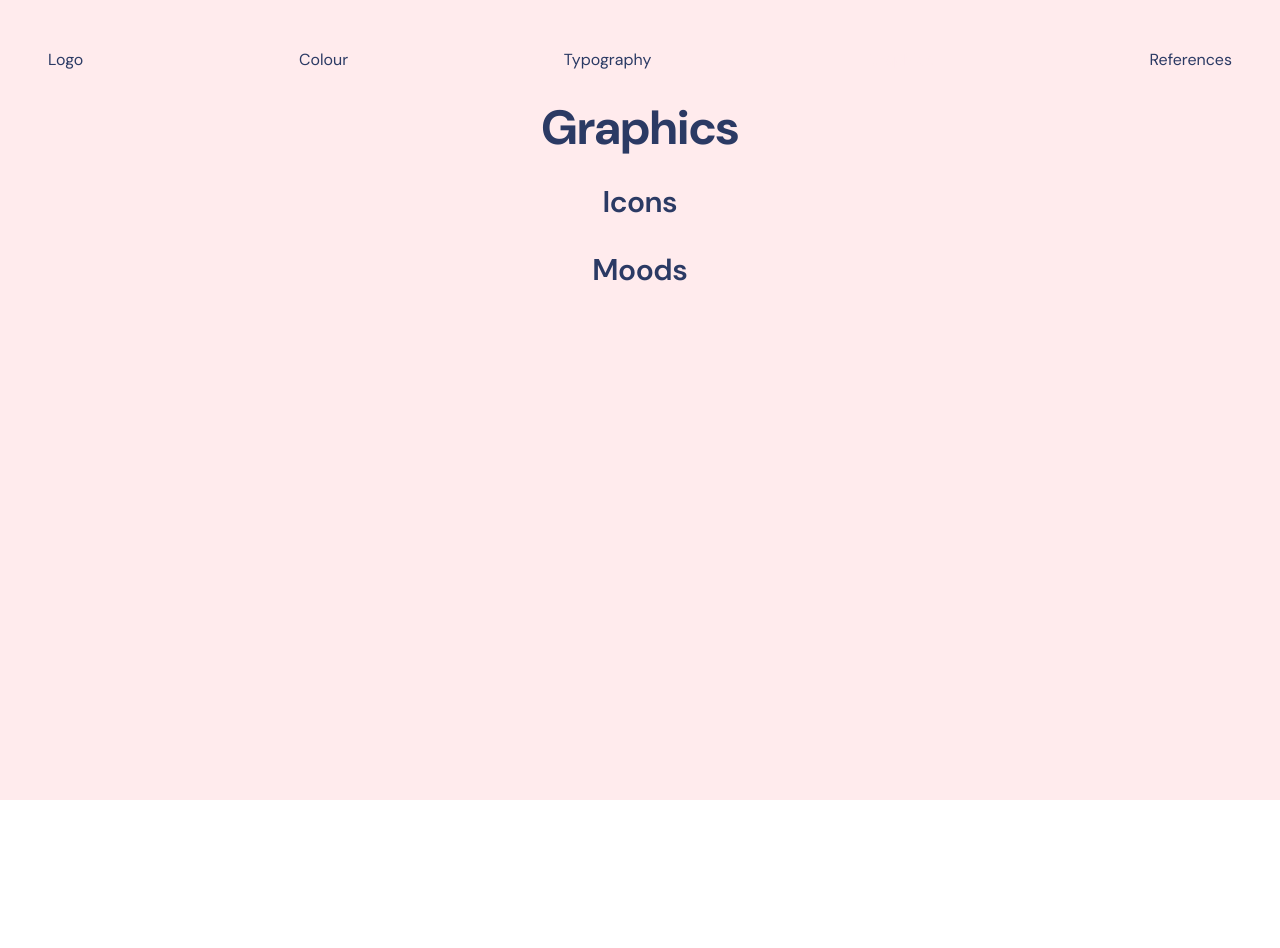
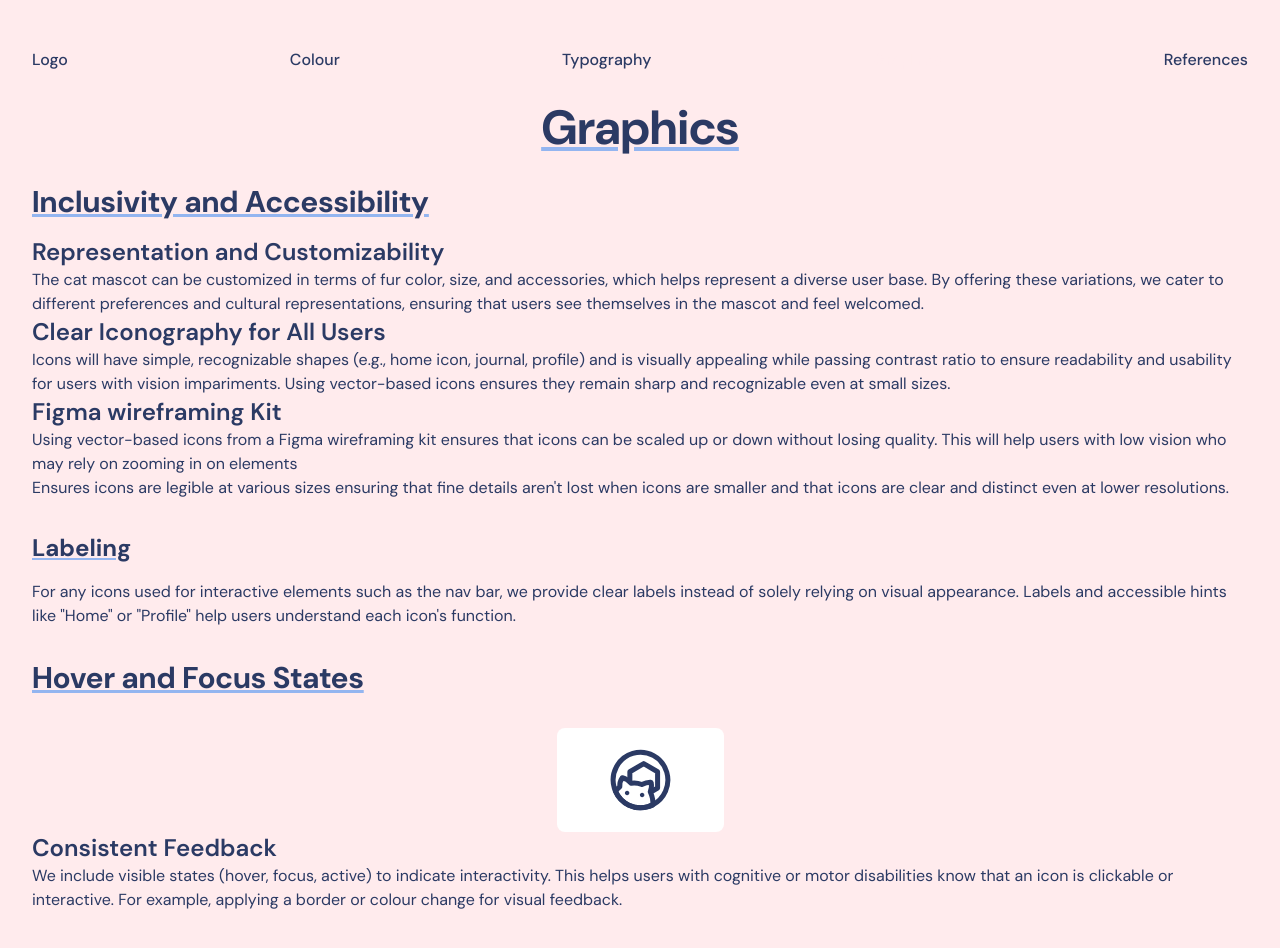
Before and after one commit to achen930/meowfulness-styleguide, a Next.js app in the folder meowfulness/: page /graphics in a window 1280 px wide. Shown: the top 948 px of the page. Before the commit the page ends 800 px from the top, so only its background shows below. Built offline with nearby package versions, Linux system fonts and the light colour scheme.

Commit message:
fix typography

```diff
--- a/meowfulness/src/app/graphics/page.tsx
+++ b/meowfulness/src/app/graphics/page.tsx
@@ -1,18 +1,152 @@
 import Nav from "@/components/NavBar";
 export default function Graphics() {
 	return (
-		<div className="space-y-8 px-8 py-12 bg-accent text-primary h-screen">
+		<div className="space-y-8 px-8 py-12 bg-accent text-primary">
 			<Nav />
 
-			<h1 className="text-5xl font-bold text-center underline decoration-accent">
+			<h1 className="text-5xl font-bold text-center underline decoration-tertiary">
 				Graphics
 			</h1>
-
-			<section className="space-y-8 flex flex-col items-center">
-				<h2 className="text-3xl font-semibold">Icons</h2>
+			<section>
+				<h2 className="text-3xl font-bold underline decoration-tertiary mb-4">
+					Inclusivity and Accessibility
+				</h2>
+				<div>
+					<h3 className="text-2xl font-semibold text-primary">
+						Representation and Customizability
+					</h3>
+					<p>
+						The cat mascot can be customized in terms of fur color, size, and
+						accessories, which helps represent a diverse user base. By offering
+						these variations, we cater to different preferences and cultural
+						representations, ensuring that users see themselves in the mascot
+						and feel welcomed.
+					</p>
+				</div>
+				<div>
+					<h3 className="text-2xl font-semibold text-primary">
+						Clear Iconography for All Users
+					</h3>
+					<p>
+						Icons will have simple, recognizable shapes (e.g., home icon,
+						journal, profile) and is visually appealing while passing contrast
+						ratio to ensure readability and usability for users with vision
+						impariments. Using vector-based icons ensures they remain sharp and
+						recognizable even at small sizes.
+					</p>
+				</div>
+				<div>
+					<h3 className="text-2xl font-semibold text-primary">
+						Figma wireframing Kit
+					</h3>
+					<p>
+						Using vector-based icons from a Figma wireframing kit ensures that
+						icons can be scaled up or down without losing quality. This will
+						help users with low vision who may rely on zooming in on elements
+					</p>
+					<p>
+						Ensures icons are legible at various sizes ensuring that fine
+						details aren't lost when icons are smaller and that icons are clear
+						and distinct even at lower resolutions.
+					</p>
+				</div>
+			</section>
+			<section>
+				<h2 className="text-2xl font-bold underline decoration-tertiary mb-4">
+					Labeling
+				</h2>
+				<p>
+					For any icons used for interactive elements such as the nav bar, we
+					provide clear labels instead of solely relying on visual appearance.
+					Labels and accessible hints like "Home" or "Profile" help users
+					understand each icon's function.
+				</p>
+			</section>
+			<section>
+				<h2 className="text-3xl font-bold underline decoration-tertiary mb-4">
+					Hover and Focus States
+				</h2>
+				<div className="mt-8 flex flex-col items-center text-primary px-2">
+					<div className="flex gap-1x justify-center bg-white rounded-lg p-4">
+						<div className="flex justify-center items-center">
+							<div className="hover:bg-secondary rounded-[100px] w-full h-full px-8 cursor-pointer">
+								<svg
+									width="71"
+									height="72"
+									viewBox="0 0 71 72"
+									fill="none"
+									xmlns="http://www.w3.org/2000/svg"
+								>
+									<path
+										d="M47.5552 60.9375C47.2594 61.0875 46.9265 61.2375 46.5937 61.3875C45.4844 61.875 44.375 62.2875 43.2286 62.625C29.8792 66.6 15.938 59.8125 10.4651 47.25C11.6484 45.525 13.2015 44.025 14.8286 42.7875C14.5328 39.825 15.1984 36.825 17.3062 33.675C20.7083 34.6875 23.6297 36.525 25.9594 39.225C29.7312 38.5125 33.3552 39.075 36.8312 40.5375C39.9005 38.9625 42.8219 38.1 45.5583 38.2125C45.8541 38.175 46.15 38.4 46.2239 38.7375C46.8156 42 46.5198 45.0375 45.2255 47.8125C47.1854 52.125 48.4797 56.7 47.5552 60.9375Z"
+										stroke="#2B3A64"
+										strokeWidth="5"
+										strokeMiterlimit="10"
+										strokeLinecap="round"
+										strokeLinejoin="round"
+									/>
+									<path
+										d="M22.1135 51.15C23.3389 51.15 24.3323 50.1427 24.3323 48.9C24.3323 47.6574 23.3389 46.65 22.1135 46.65C20.8881 46.65 19.8948 47.6574 19.8948 48.9C19.8948 50.1427 20.8881 51.15 22.1135 51.15Z"
+										fill="#2B3A64"
+									/>
+									<path
+										d="M37.1271 53.2875C38.3525 53.2875 39.3458 52.2801 39.3458 51.0375C39.3458 49.7948 38.3525 48.7875 37.1271 48.7875C35.9017 48.7875 34.9083 49.7948 34.9083 51.0375C34.9083 52.2801 35.9017 53.2875 37.1271 53.2875Z"
+										fill="#2B3A64"
+									/>
+									<path
+										d="M47.5552 60.9375C47.2594 61.0875 46.9266 61.2375 46.5938 61.3875C45.4844 61.875 44.375 62.2875 43.2287 62.625C29.8792 66.6 15.938 59.8125 10.4651 47.25C10.2802 46.8 10.0953 46.35 9.91044 45.8625C9.68857 45.1875 9.42971 44.5125 9.24482 43.8375C4.99221 29.1375 13.2755 13.725 27.7714 9.37502C42.2672 5.06252 57.4656 13.425 61.7552 28.1625C65.5641 41.325 59.3146 55.0875 47.5552 60.9375Z"
+										stroke="#2B3A64"
+										strokeWidth="5"
+										strokeMiterlimit="10"
+									/>
+									<path
+										d="M45.3734 48.225L52.5843 43.9875V27.75L38.7172 19.6125L24.85 27.75V36.975"
+										stroke="#2B3A64"
+										strokeWidth="5"
+										strokeMiterlimit="10"
+										strokeLinejoin="round"
+									/>
+								</svg>
+							</div>
+						</div>
+					</div>
+				</div>
+				<div>
+					<h3 className="text-2xl font-semibold text-primary">
+						Consistent Feedback
+					</h3>
+					<p>
+						We include visible states (hover, focus, active) to indicate
+						interactivity. This helps users with cognitive or motor disabilities
+						know that an icon is clickable or interactive. For example, applying
+						a border or colour change for visual feedback.
+					</p>
+				</div>
+			</section>
+			<section>
+				<h2 className="text-3xl font-bold underline decoration-tertiary mb-4">
+					Visual Appeal and Usability
+				</h2>
+				<div>
+					<h3 className="text-2xl font-semibold text-primary">
+						Designed Elements for Better Focus
+					</h3>
+				</div>
+				<div>
+					<h3 className="text-2xl font-semibold text-primary">
+						Consistent and Scalable Sizing
+					</h3>
+				</div>
 			</section>
 			<section className="space-y-8 flex flex-col items-center">
-				<h2 className="text-3xl font-semibold">Moods</h2>
+				<h2 className="text-3xl font-bold underline decoration-tertiary mb-4">
+					Icons
+				</h2>
+			</section>
+			<section className="space-y-8 flex flex-col items-center">
+				<h2 className="text-3xl font-bold underline decoration-tertiary mb-4">
+					Moods
+				</h2>
 			</section>
 		</div>
 	);
--- a/meowfulness/src/app/typography/page.tsx
+++ b/meowfulness/src/app/typography/page.tsx
@@ -22,24 +22,28 @@ export default function Typography() {
 							Headers
 						</h2>
 						<div className="space-y-3 bg-tertiary bg-opacity-20 rounded-lg p-6 shadow-lg">
-							<h1 className="text-5xl font-bold text-white">
-								H1 - DM Sans Bold 5xl
+							<h1 className="text-[24px] font-semibold text-white">
+								H1 - DM Sans Semibold 28px
 							</h1>
-							<h2 className="text-4xl font-semibold text-white">
-								H2 - DM Sans SemiBold 4xl
+							<h2 className="text-[20px] font-medium text-white">
+								H2 - DM Sans Medium 24px
 							</h2>
-							<h3 className="text-3xl font-semibold text-white">
-								H3 - DM Sans SemiBold 3xl
+							<h3 className="text-[16px] font-semibold text-white">
+								H3 - DM Sans SemiBold 20px
 							</h3>
-							<h4 className="text-2xl font-medium text-white">
-								H4 - DM Sans Medium 2xl
+							<h4 className="text-[15px] font-medium text-white">
+								H4 - DM Sans Medium 18px
 							</h4>
-							<h5 className="text-xl font-medium text-white">
-								H5 - DM Sans Medium xl
+							<h5 className="text-[14px] font-medium text-white">
+								H5 - DM Sans Medium 16px
 							</h5>
-							<h6 className="text-lg font-medium text-white">
-								H6 - DM Sans Medium lg
+							<h6 className="text-[13px] font-medium text-white">
+								H6 - DM Sans Medium 15px
 							</h6>
+							<p className="text-[12px] font-normal text-white">Subtitle</p>
+							<p className="text-[16px] font-semibold text-white">
+								Button Text
+							</p>
 						</div>
 					</div>
 
@@ -48,8 +52,8 @@ export default function Typography() {
 						<h2 className="text-3xl font-semibold mb-4 underline decoration-white">
 							Paragraphs
 						</h2>
-						<p className="text-base font-normal bg-tertiary bg-opacity-20 p-6 rounded-lg shadow-lg text-white">
-							This is a sample paragraph styled with "DM Sans" in normal weight.
+						<p className="text-[14px] font-medium bg-tertiary bg-opacity-20 p-6 rounded-lg shadow-lg text-white">
+							This is a sample paragraph styled with "DM Sans" in medium weight.
 							The choice of DM Sans offers a clean and modern look, perfect for
 							easy readability across devices.
 						</p>
@@ -79,22 +83,13 @@ export default function Typography() {
 							Navigation Menu
 						</h2>
 						<nav className="text-lg space-x-8 bg-tertiary bg-opacity-20 rounded-lg p-4 shadow-lg">
-							<a
-								href="#"
-								className="font-semibold text-white hover:text-accent transition duration-200"
-							>
+							<a className="font-semibold text-white hover:text-accent transition duration-200">
 								Home
 							</a>
-							<a
-								href="#"
-								className="font-semibold text-white hover:text-accent transition duration-200"
-							>
+							<a className="font-semibold text-white hover:text-accent transition duration-200">
 								About
 							</a>
-							<a
-								href="#"
-								className="font-semibold text-white hover:text-accent transition duration-200"
-							>
+							<a className="font-semibold text-white hover:text-accent transition duration-200">
 								Contact
 							</a>
 							<p className="text-sm italic mt-2 text-white">
@@ -105,7 +100,7 @@ export default function Typography() {
 
 					{/* Blockquotes Section */}
 					<div>
-						<h2 className="text-3xl font-semibold text-accent mb-4 underline decoration-white">
+						<h2 className="text-3xl font-semibold text-white mb-4 underline decoration-white">
 							Blockquotes
 						</h2>
 						<blockquote className="border-l-4 border-secondary pl-4 italic text-lg font-light bg-tertiary bg-opacity-20 p-4 rounded-lg shadow-lg flex items-center text-white">
@@ -117,7 +112,7 @@ export default function Typography() {
 
 					{/* Lists Section */}
 					<div>
-						<h2 className="text-3xl font-semibold text-accent mb-4 underline decoration-white">
+						<h2 className="text-3xl font-semibold text-white mb-4 underline decoration-white">
 							Lists
 						</h2>
 						<ul className="list-disc list-inside space-y-2 text-base bg-tertiary bg-opacity-20 rounded-lg p-4 shadow-lg">
@@ -178,7 +173,7 @@ export default function Typography() {
 							</label>
 							<input
 								type="text"
-								className="w-full border border-tertiary bg-white text-black px-4 py-2 rounded-lg focus:outline-none focus:ring-2 focus:ring-accent"
+								className="w-full border border-tertiary bg-white text-black px-4 py-2 rounded-lg focus:outline-none focus:ring-2 focus:ring-tertiary"
 								placeholder="Enter your name"
 							/>
 						</form>
--- a/meowfulness/src/components/NavBar.tsx
+++ b/meowfulness/src/components/NavBar.tsx
@@ -7,7 +7,7 @@ export default function Nav() {
 	console.log(pathname);
 	return (
 		<div>
-			<ul className="flex justify-between mx-4">
+			<ul className="flex justify-between mx- font-medium">
 				<Link
 					href="/logo"
 					className={
```
Also changed, not shown: meowfulness/src/app/colour/page.tsx (+47 -29 lines).
